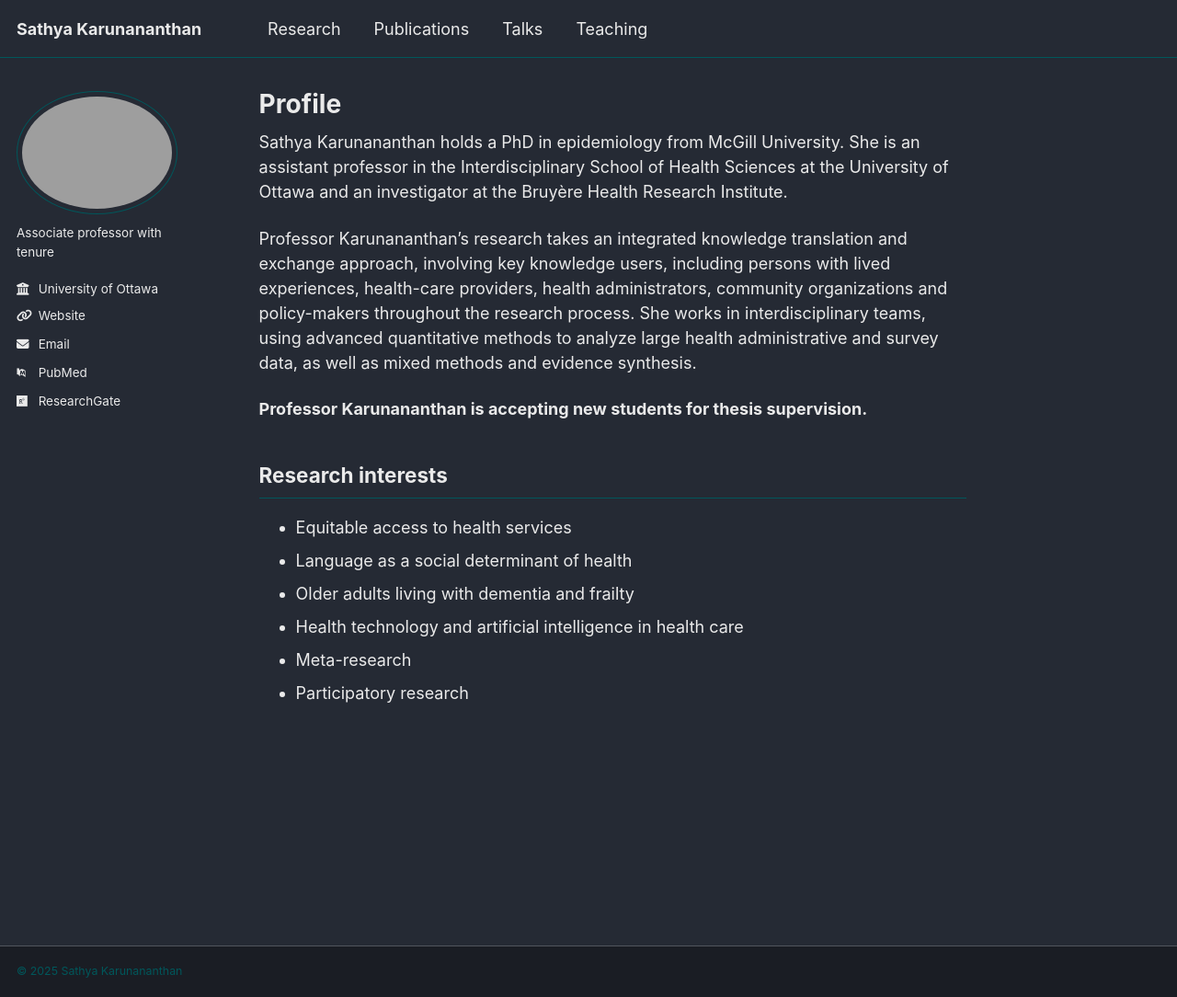
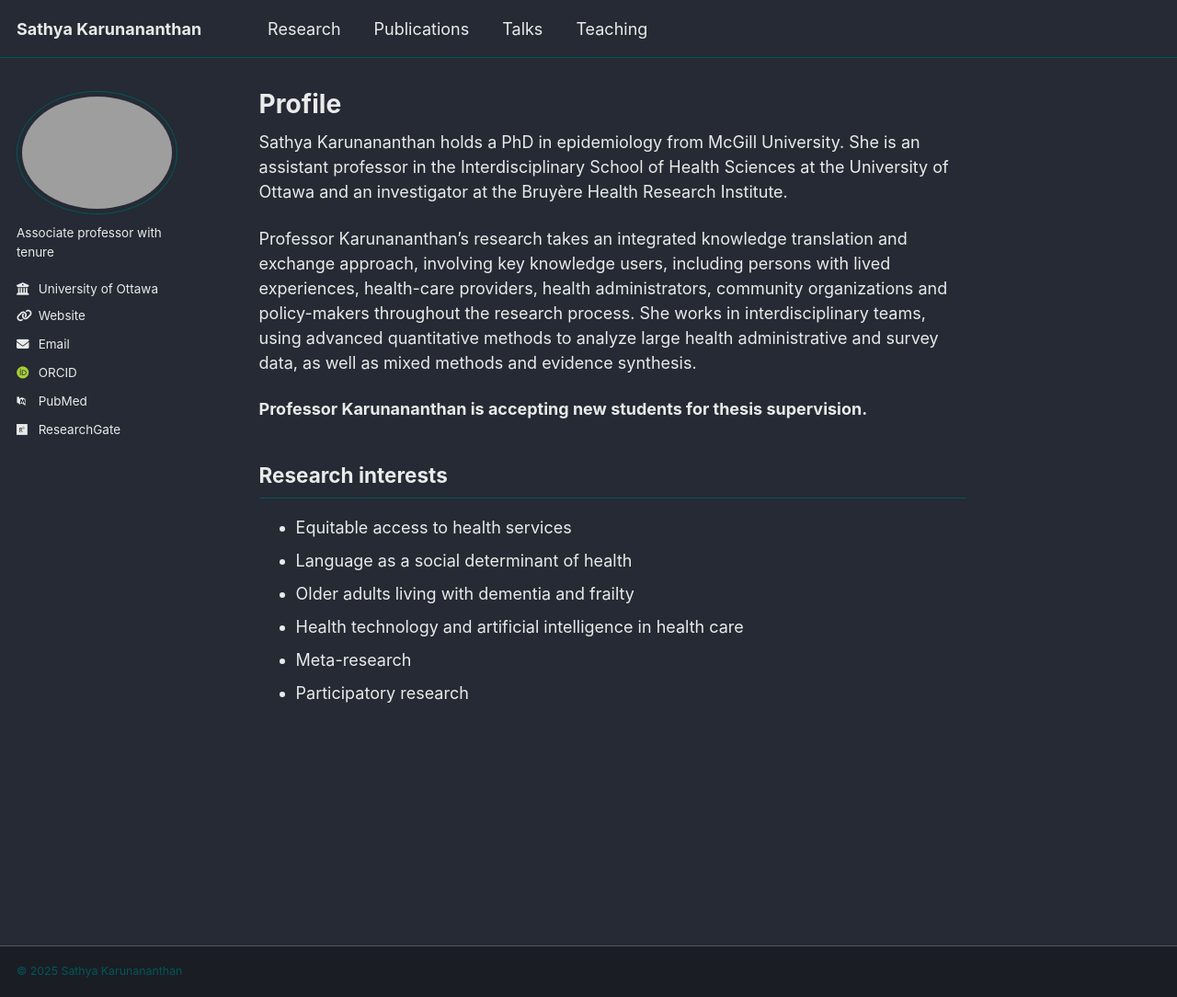
Before and after one commit to sathyaguru/sathyaguru.github.io, a Jekyll site: the page built from _pages/about.md, in a window 1280 px wide and 1084 px high. Shown: the whole window at 92% size. Built offline with Jekyll 4.4.1, drawn with Linux system fonts in a browser that asks for light colours; some web fonts are replaced; a script that is not in the unit is left out.

Commit message:
modify _config.yml

```diff
--- a/_config.yml
+++ b/_config.yml
@@ -38,7 +38,7 @@ author:
   googlescholar    : # "https://scholar.google.ca/citations?user=1n7i6EcAAAAJ&hl=en&oi=ao"
   inspire-hep      : # URL
   impactstory      : # URL
-  orcid            : # "https://orcid.org/0000-0002-4247-4752"
+  orcid            : "https://orcid.org/0000-0002-4247-4752"
   semantic         : # URL
   pubmed           : "https://pubmed.ncbi.nlm.nih.gov/?term=sathya+karunananthan%5BAuthor%5D&sort=date&sort_order=desc"
   researchgate     : "https://www.researchgate.net/profile/Sathya-Karunananthan"
```
